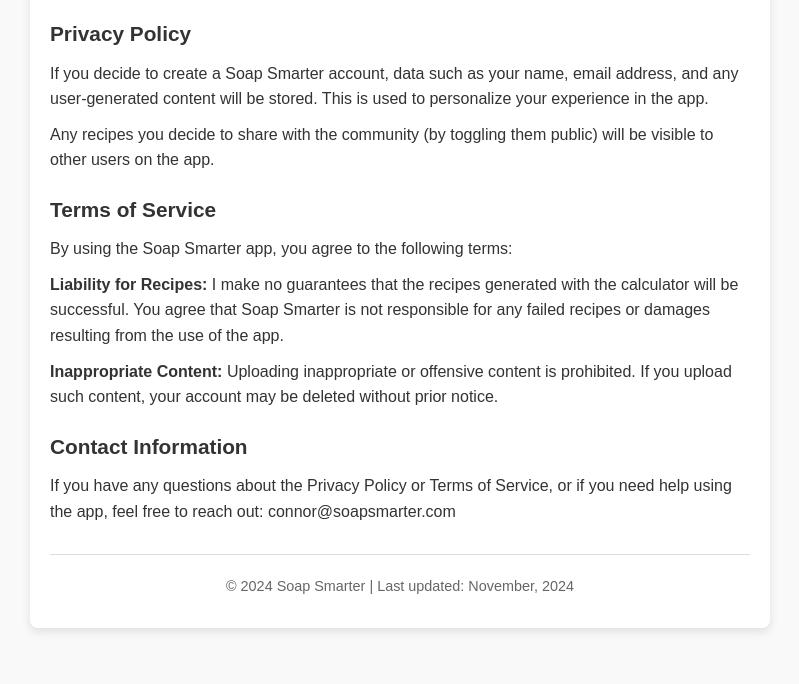
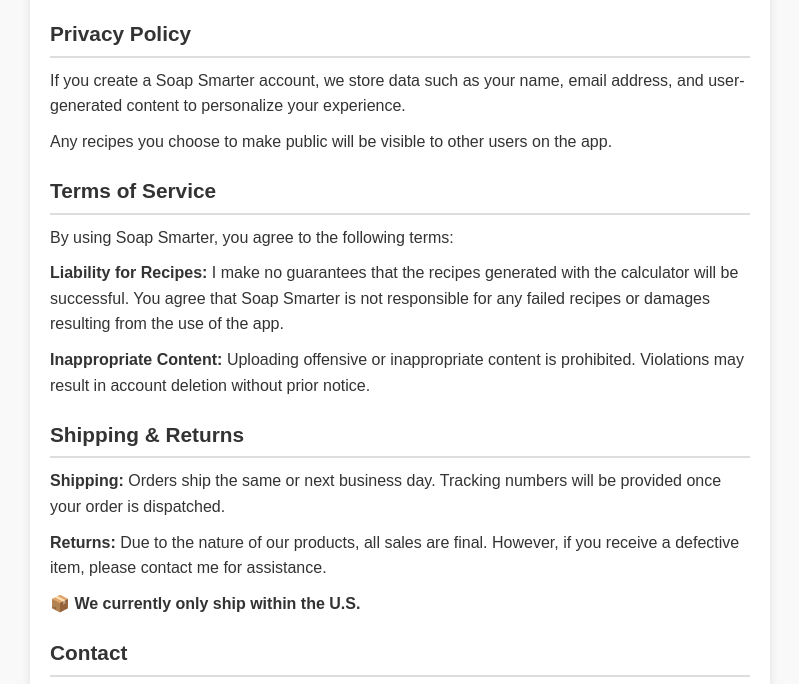
Before and after one commit to co-nr/soap-smarter-website, a plain HTML site: page index.html in a window 1280 px wide. Shown: the part 108-792 px from the top of the page, without its empty margins (240-1039 px from the left). Drawn offline with Linux system fonts and the light colour scheme.

Commit message:
Update index.html

```diff
--- a/index.html
+++ b/index.html
@@ -31,10 +31,16 @@
         h2 {
             font-size: 1.3em;
             margin: 20px 0 10px;
+            border-bottom: 2px solid #ddd;
+            padding-bottom: 5px;
         }
 
         p {
             margin: 10px 0;
+        }
+
+        strong {
+            font-weight: bold;
         }
 
         footer {
@@ -52,19 +58,27 @@
         <h1>Soap Smarter</h1>
 
         <h2>Privacy Policy</h2>
-        <p>If you decide to create a Soap Smarter account, data such as your name, email address, and any user-generated content will be stored. This is used to personalize your experience in the app.</p>
-        <p>Any recipes you decide to share with the community (by toggling them public) will be visible to other users on the app.</p>
+        <p>If you create a Soap Smarter account, we store data such as your name, email address, and user-generated content to personalize your experience.</p>
+        <p>Any recipes you choose to make public will be visible to other users on the app.</p>
 
         <h2>Terms of Service</h2>
-        <p>By using the Soap Smarter app, you agree to the following terms:</p>
-        <p><b>Liability for Recipes:</b> I make no guarantees that the recipes generated with the calculator will be successful. You agree that Soap Smarter is not responsible for any failed recipes or damages resulting from the use of the app.</p>
-        <p><b>Inappropriate Content:</b> Uploading inappropriate or offensive content is prohibited. If you upload such content, your account may be deleted without prior notice.</p>
+        <p>By using Soap Smarter, you agree to the following terms:</p>
+        <p><strong>Liability for Recipes:</strong> I make no guarantees that the recipes generated with the calculator will be successful. You agree that Soap Smarter is not responsible for any failed recipes or damages resulting from the use of the app.</p>
+        <p><strong>Inappropriate Content:</strong> Uploading offensive or inappropriate content is prohibited. Violations may result in account deletion without prior notice.</p>
 
-        <h2>Contact Information</h2>
-        <p>If you have any questions about the Privacy Policy or Terms of Service, or if you need help using the app, feel free to reach out: connor@soapsmarter.com</p>
+        <h2>Shipping & Returns</h2>
+        <p><strong>Shipping:</strong> Orders ship the same or next business day. Tracking numbers will be provided once your order is dispatched.</p>
+        <p><strong>Returns:</strong> Due to the nature of our products, all sales are final. However, if you receive a defective item, please contact me for assistance.</p>
+        <p>📦 <strong>We currently only ship within the U.S.</strong></p>
+
+        <h2>Contact</h2>
+        <p><strong>Soap Smarter LLC</strong></p>
+        <p>1 East Erie St, Suite 525-4153</p>
+        <p>Chicago, IL 60611</p>
+        <p>connor@soapsmarter.com</p>
 
         <footer>
-            <p>&copy; 2024 Soap Smarter | Last updated: November, 2024</p>
+            <p>&copy; 2025 Soap Smarter | Last updated: February, 2025</p>
         </footer>
     </div>
 </body>
```
